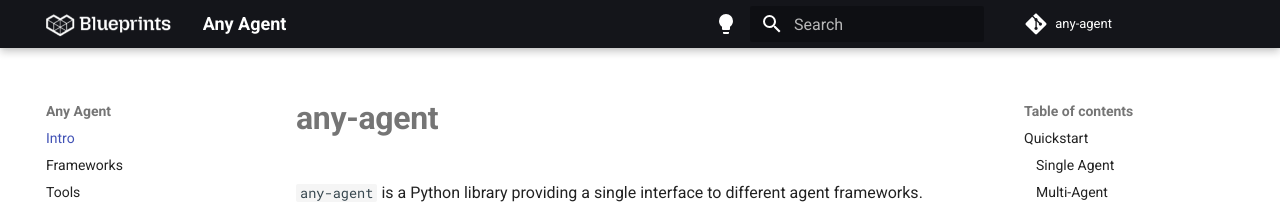
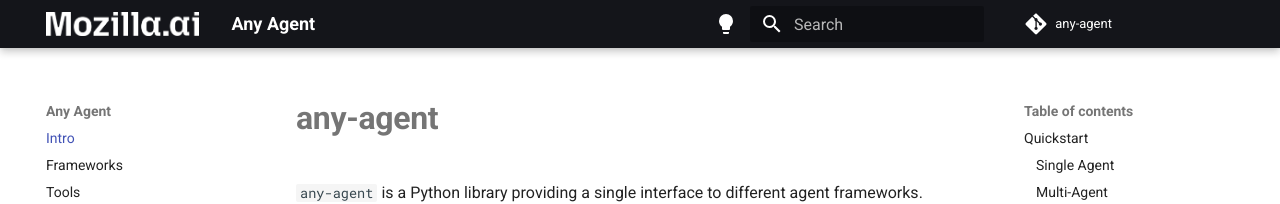
Before and after one commit to therealtimex/any-agent, an MkDocs documentation site: the page built from docs/index.md, in a window 1280 px wide. Shown: the top 204 px of the page. Built offline with MkDocs 1.6.1 and Material for MkDocs 9.7.7, drawn with Linux system fonts in a browser that asks for light colours; comment, search, counter and statistics services are not loaded.

Commit message:
docs: Use mozilla.ai logo instead of blueprints

```diff
--- a/mkdocs.yml
+++ b/mkdocs.yml
@@ -24,8 +24,8 @@
       toggle:
         icon: material/lightbulb-outline
         name: Switch to light mode
-  logo: images/Blueprint-logo-white.png
-  favicon: images/Blueprint-logo-black-flavicon.png
+  logo: images/mozilla.ai_white.png
+  favicon: images/mozilla.ai_black.png
   extra_css:
     - assets/custom.css
   features:
```
Also changed, not shown: docs/images/Blueprint-logo-black-flavicon.png (deleted), docs/images/Blueprint-logo-white.png (deleted), docs/images/mozilla.ai_black.png (added), docs/images/mozilla.ai_white.png (added).
